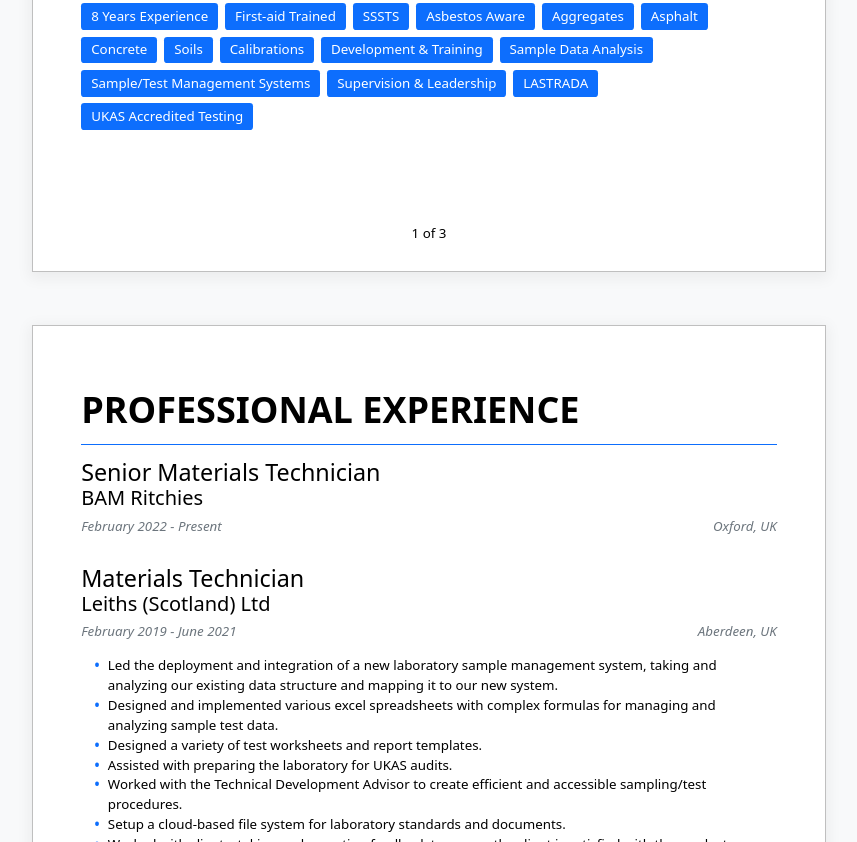
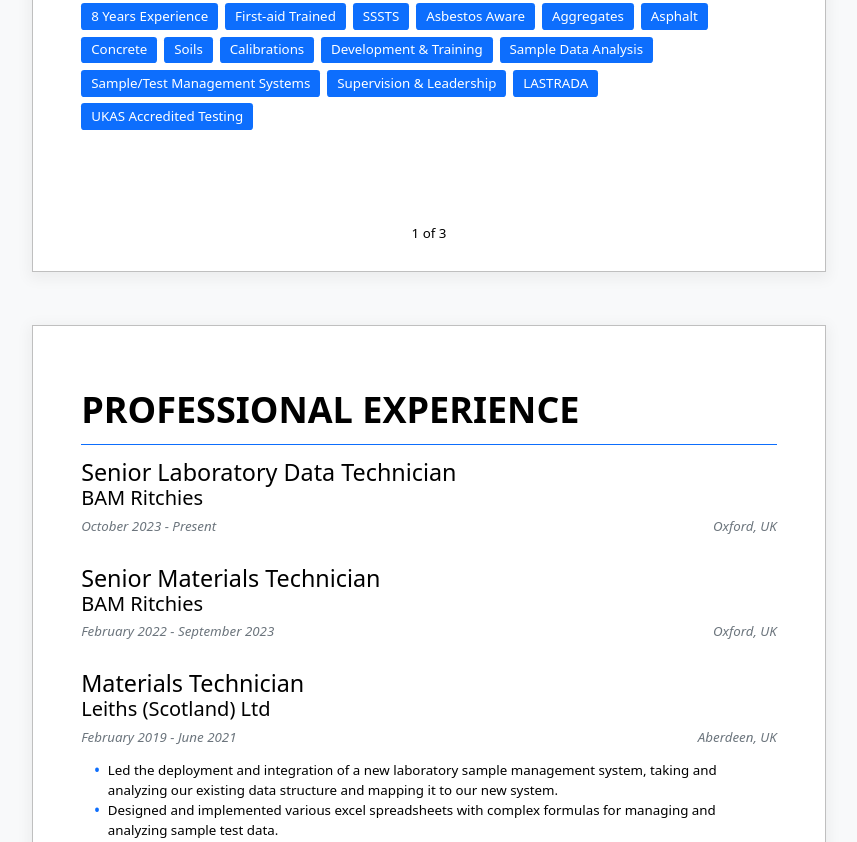
Before and after one commit to LewisCrouch/lewiscrouch.github.io, a plain HTML site: page index.html in a window 1280 px wide. Shown: the part 904-1746 px from the top of the page, without its empty margins (371-1228 px from the left). Drawn offline with nearby package versions, Linux system fonts and the light colour scheme.

Commit message:
Updated profile pic & added entry to professional experience

```diff
--- a/index.html
+++ b/index.html
@@ -142,10 +142,22 @@
 								<h2>Professional Experience</h2>
 
 								<div class="entry">
+									<h3 class="title">Senior Laboratory Data Technician</h3>
+									<h4 class="org">BAM Ritchies</h4>
+									<div class="period">
+										<span class="date">October 2023 - Present</span>
+										<span class="location">Oxford, UK</span>
+									</div>
+									<!--<ul>
+										<li></li>
+									</ul>-->
+								</div>
+
+								<div class="entry">
 									<h3 class="title">Senior Materials Technician</h3>
 									<h4 class="org">BAM Ritchies</h4>
 									<div class="period">
-										<span class="date">February 2022 - Present</span>
+										<span class="date">February 2022 - September 2023</span>
 										<span class="location">Oxford, UK</span>
 									</div>
 									<!--<ul>
```
